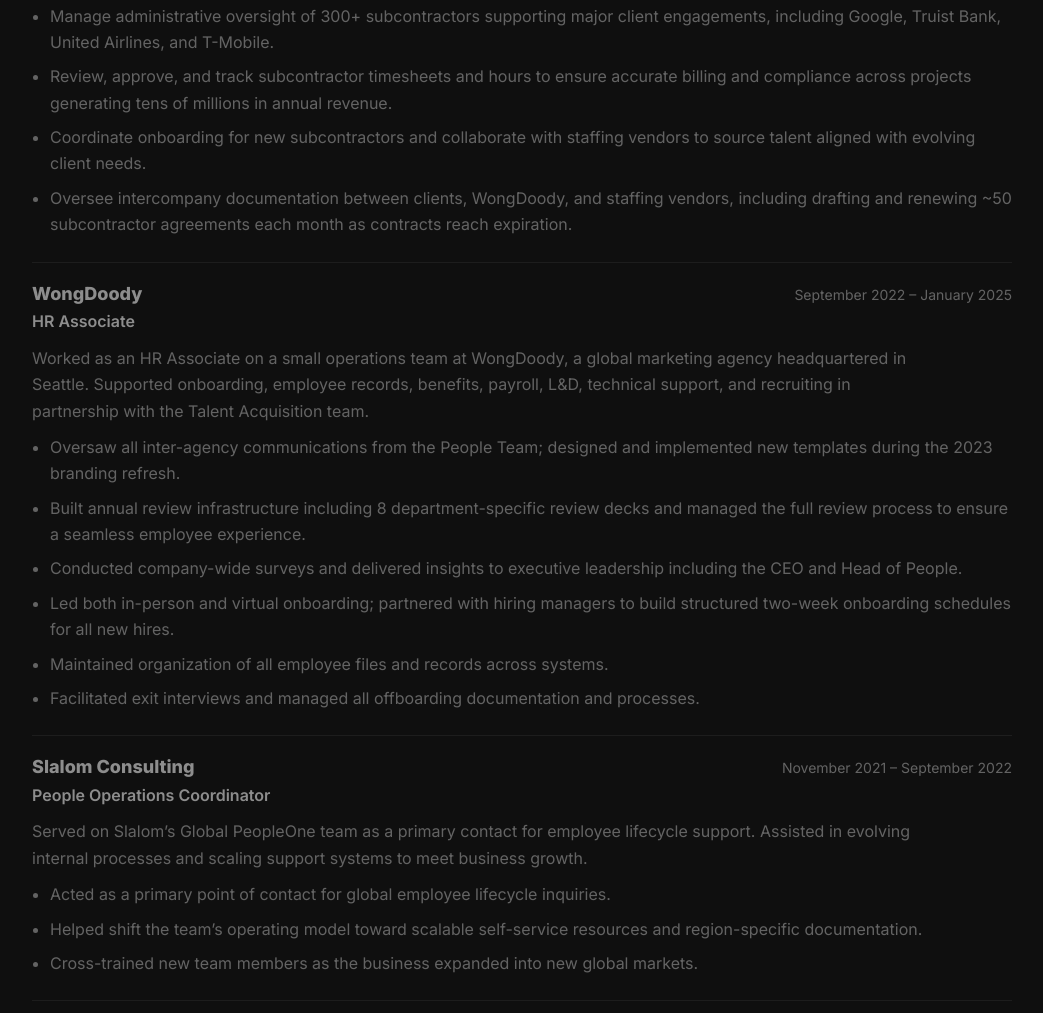
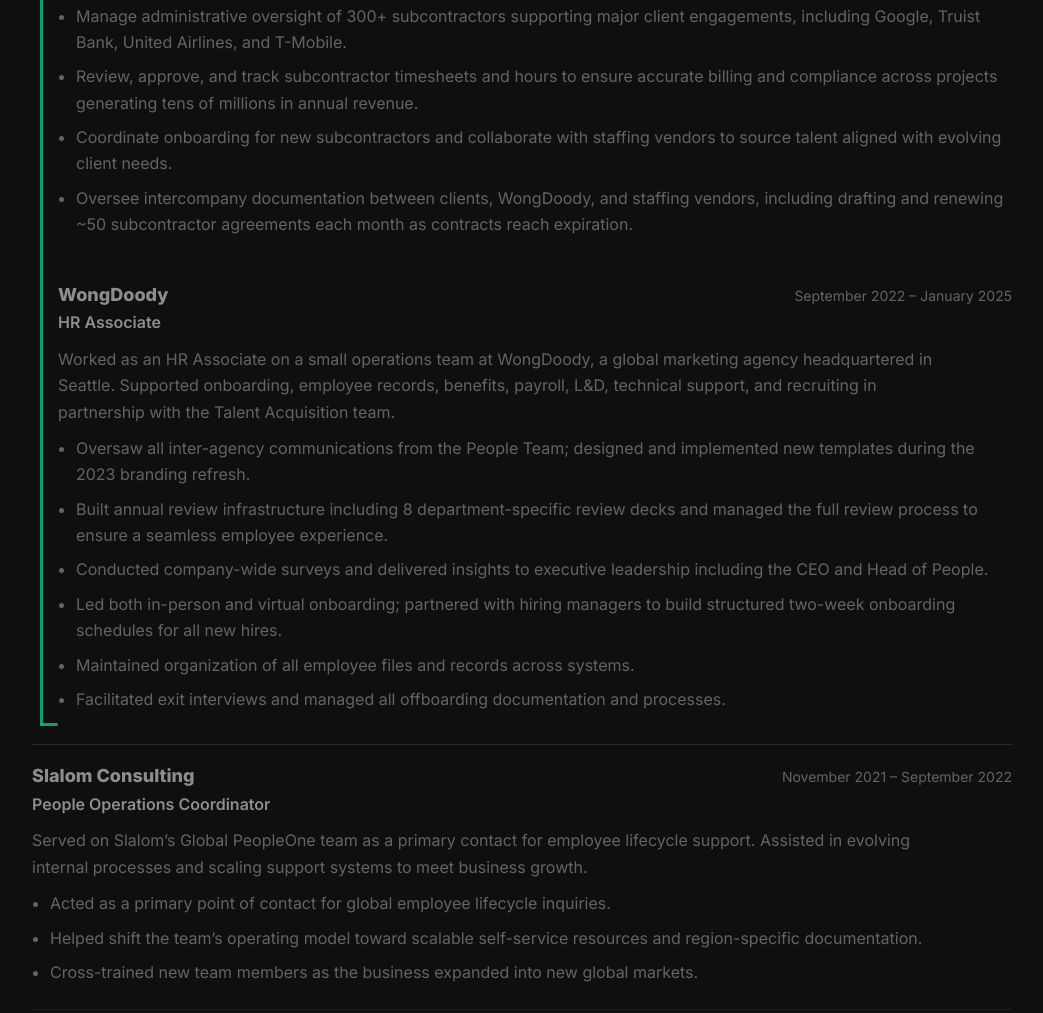
Before and after one commit to samtc99/samuelcarson.github.io, a plain HTML site: page index.html in a window 1280 px wide. Shown: the part 631-1644 px from the top of the page, without its empty margins (118-1161 px from the left). Drawn offline with nearby package versions, Linux system fonts and the light colour scheme.

Commit message:
Update index.html

```diff
--- a/index.html
+++ b/index.html
@@ -33,11 +33,13 @@
       color: var(--text);
       line-height: 1.65;
     }
+
     .site-name{
       font-family: "Playfair Display", serif;
       font-weight: 600;
       letter-spacing: 0.03em;
     }
+
     a{
       color: var(--accent);
       text-decoration: none;
@@ -83,6 +85,7 @@
       padding: 16px 0;
       border-bottom: 1px solid var(--line);
     }
+
     /* When a section (like Skills) becomes active — fully brighten text */
     section.is-active{
       opacity: 1;
@@ -100,6 +103,7 @@ section.is-active h2{
       color: var(--text);
       border-bottom-color: rgba(255,255,255,.15);
     }
+
     .role:last-child{ border-bottom: none; }
     .role.is-active{ opacity: 1; }
 
@@ -276,6 +280,70 @@ section.is-active h2{
       border-top: 1px solid var(--line);
       margin-top: 10px;
     }
+
+    /* ---------------------------
+       Bracket connector for grouped roles
+       (WongDoody + Apple)
+    ---------------------------- */
+    .role-group{
+      position: relative;
+      padding-left: 26px;     /* space for bracket */
+      margin: 6px 0;          /* keep group tight */
+    }
+
+    /* vertical stroke */
+    .role-group::before{
+      content:"";
+      position:absolute;
+      left: 8px;
+      top: 18px;
+      bottom: 18px;
+      width: 3px;
+      background: rgba(16,185,129,.85);
+      border-radius: 999px;
+      pointer-events: none;
+    }
+
+    /* top hook */
+    .role-group::after{
+      content:"";
+      position:absolute;
+      left: 8px;
+      top: 18px;
+      width: 18px;
+      height: 3px;
+      background: rgba(16,185,129,.85);
+      border-radius: 999px;
+      pointer-events: none;
+    }
+
+    /* bottom hook */
+    .role-group .group-cap{
+      position:absolute;
+      left: 8px;
+      bottom: 18px;
+      width: 18px;
+      height: 3px;
+      background: rgba(16,185,129,.85);
+      border-radius: 999px;
+      pointer-events: none;
+    }
+
+    /* remove horizontal divider between roles inside a group */
+    .role-group .role{
+      border-bottom: none;
+      padding-bottom: 18px;
+    }
+    .role-group .role:last-child{
+      padding-bottom: 16px;
+    }
+
+    /* keep a single divider AFTER the group */
+    .role-group{
+      padding-bottom: 8px;
+      border-bottom: 1px solid var(--line);
+      margin-bottom: 0;
+    }
   </style>
 </head>
 
@@ -309,6 +377,10 @@ section.is-active h2{
   <main class="wrap">
     <section id="experience">
       <h2>Experience</h2>
+
+      <!-- WongDoody group -->
+      <div class="role-group">
+        <div class="group-cap" aria-hidden="true"></div>
 
         <div class="role" data-role>
           <div class="role-top">
@@ -354,6 +426,7 @@ section.is-active h2{
             <li>Facilitated exit interviews and managed all offboarding documentation and processes.</li>
           </ul>
         </div>
+      </div>
 
       <div class="role" data-role>
         <div class="role-top">
@@ -375,6 +448,10 @@ section.is-active h2{
           <li>Cross-trained new team members as the business expanded into new global markets.</li>
         </ul>
       </div>
+
+      <!-- Apple group -->
+      <div class="role-group">
+        <div class="group-cap" aria-hidden="true"></div>
 
         <div class="role" data-role>
           <div class="role-top">
@@ -408,6 +485,7 @@ section.is-active h2{
             <li>Led overnight product launches and partnered with global visual teams to implement storewide updates.</li>
             <li>Maintained a 90 overall team member performance score throughout tenure.</li>
           </ul>
+        </div>
       </div>
 
       <div class="role" data-role>
```
Lines whose indentation alone changed are shown as unchanged.
